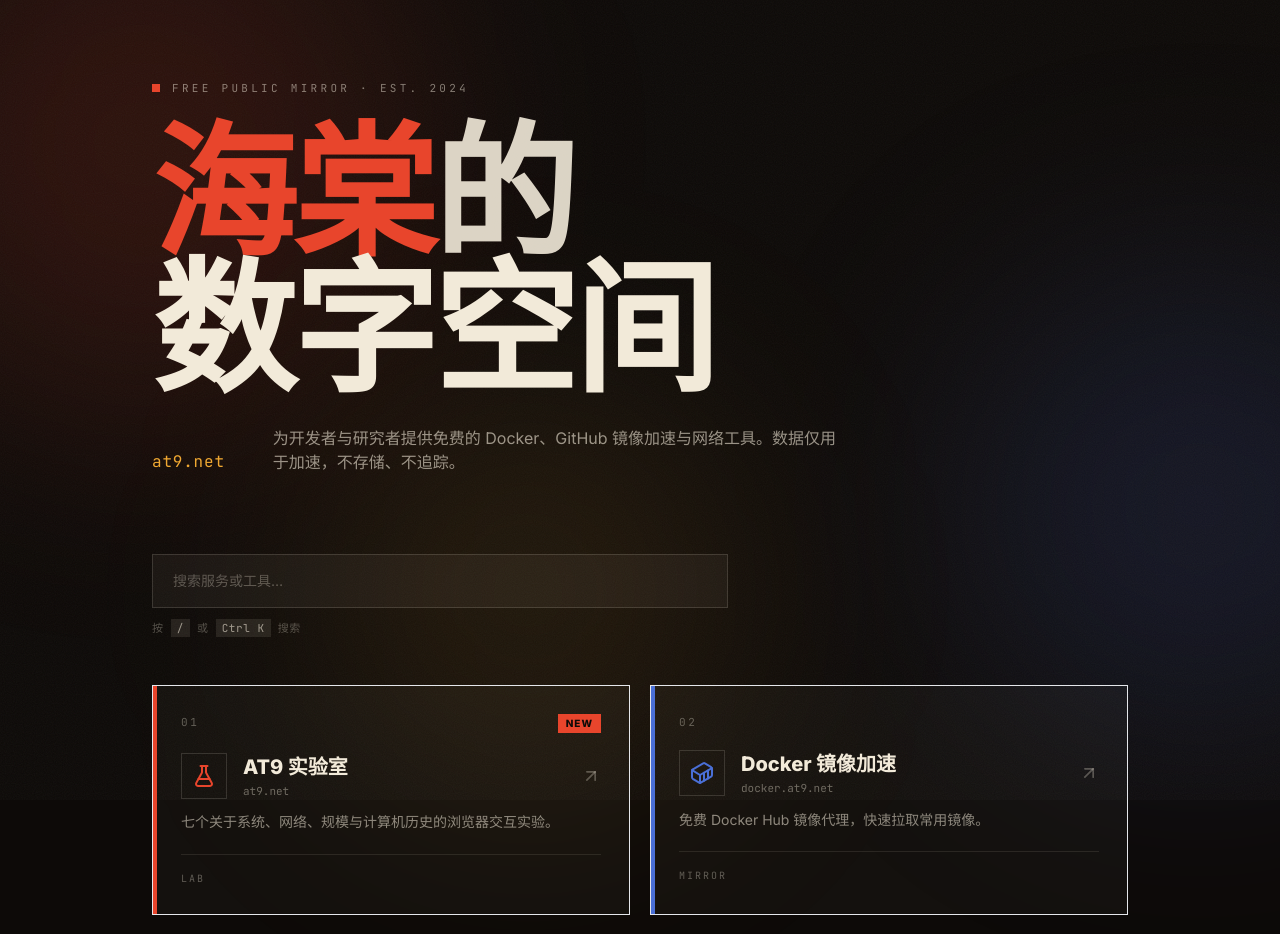
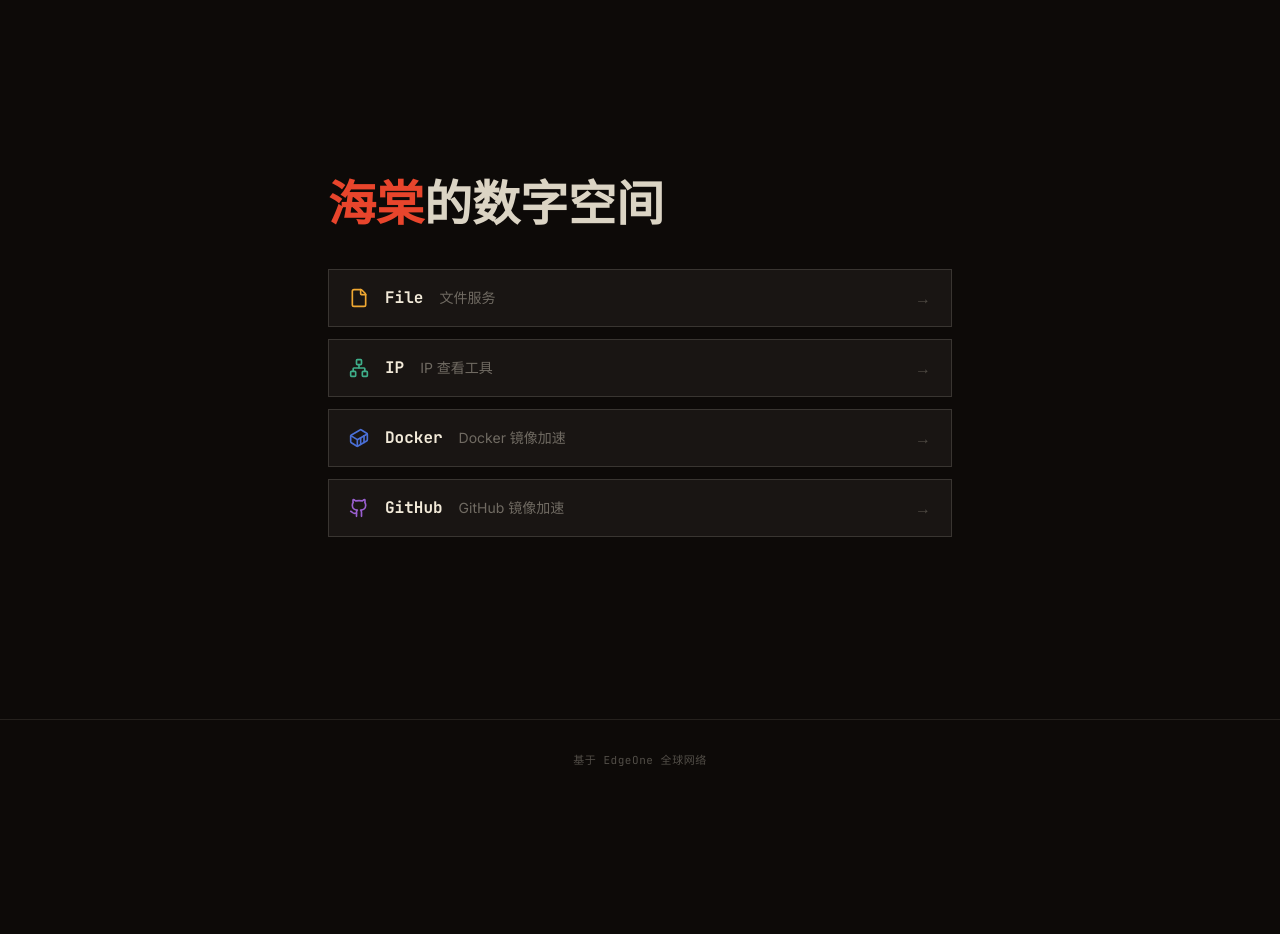
Before and after one commit to htazq/www, a React (Vite) app: page / in a window 1280 px wide. Shown: the top 934 px of the page. After the commit the page ends 800 px from the top, so only its background shows below. Built offline with nearby package versions, Linux system fonts and the light colour scheme.

Commit message:
简化首页：保留 file/ip/docker/github 四个导航，底部改为 EdgeOne

```diff
--- a/App.tsx
+++ b/App.tsx
@@ -1,143 +1,42 @@
-import { useEffect, useMemo, useRef, useState } from 'react';
 import { MIRROR_SITES, SITE_CONFIG } from './constants';
-import NavCard from './components/NavCard';
 
 const App = () => {
-  const [query, setQuery] = useState('');
-  const [showContent, setShowContent] = useState(false);
-  const searchRef = useRef<HTMLInputElement>(null);
-
-  useEffect(() => {
-    const timer = setTimeout(() => setShowContent(true), 250);
-    return () => clearTimeout(timer);
-  }, []);
-
-  useEffect(() => {
-    const handleKeyDown = (e: KeyboardEvent) => {
-      if ((e.ctrlKey || e.metaKey) && e.key.toLowerCase() === 'k') {
-        e.preventDefault();
-        searchRef.current?.focus();
-      }
-      if (e.key === '/' && document.activeElement !== searchRef.current) {
-        e.preventDefault();
-        searchRef.current?.focus();
-      }
-    };
-    window.addEventListener('keydown', handleKeyDown);
-    return () => window.removeEventListener('keydown', handleKeyDown);
-  }, []);
-
-  const filtered = useMemo(() => {
-    const q = query.trim().toLowerCase();
-    if (!q) return MIRROR_SITES;
-    return MIRROR_SITES.filter(
-      (item) =>
-        item.title.toLowerCase().includes(q) ||
-        item.description.toLowerCase().includes(q)
-    );
-  }, [query]);
-
   return (
-    <div className="grain min-h-screen w-full relative flex flex-col bg-ink text-paper selection:bg-cinnabar selection:text-paper">
-      {/* 背景色块 */}
-      <div className="fixed inset-0 pointer-events-none z-0">
-        <div className="absolute -top-32 -left-32 w-[34rem] h-[34rem] rounded-full bg-cinnabar/15 blur-[120px]" />
-        <div className="absolute top-1/3 -right-40 w-[30rem] h-[30rem] rounded-full bg-indigo/15 blur-[120px]" />
-        <div className="absolute bottom-0 left-1/4 w-[26rem] h-[26rem] rounded-full bg-amber/10 blur-[120px]" />
-      </div>
-
-      <main className="relative z-10 flex-1 w-full max-w-5xl mx-auto px-6 py-14 md:py-20 flex flex-col">
-        {/* Hero */}
-        <section className="mb-14 md:mb-20">
-          <div className="flex items-center gap-3 mb-8 font-mono text-[11px] tracking-[0.3em] text-paper/50">
-            <span className="w-2 h-2 bg-cinnabar" />
-            FREE PUBLIC MIRROR · EST. 2024
-          </div>
-
-          <h1 className="font-serifcn font-black leading-[0.95] tracking-tight text-[17vw] md:text-[9rem] mb-6">
+    <div className="min-h-screen w-full flex flex-col bg-ink text-paper selection:bg-cinnabar selection:text-paper">
+      <main className="flex-1 w-full max-w-2xl mx-auto px-6 py-20 flex flex-col justify-center">
+        <h1 className="font-serifcn font-black text-4xl md:text-5xl mb-10">
           <span className="text-cinnabar">海棠</span>
-            <span className="text-paper/90">的</span>
-            <br />
-            <span className="text-paper">数字空间</span>
+          <span className="text-paper/90">的数字空间</span>
         </h1>
 
-          <div className="flex flex-col md:flex-row md:items-end gap-6 md:gap-12">
-            <p className="font-mono text-sm md:text-base text-amber tracking-wider">
-              {SITE_CONFIG.name}
-            </p>
-            <p className="max-w-xl text-sm md:text-base text-paper/60 leading-relaxed">
-              {SITE_CONFIG.bio}
-            </p>
-          </div>
-        </section>
+        <nav className="flex flex-col gap-3">
+          {MIRROR_SITES.map((link) => {
+            const Icon = link.icon;
+            return (
+              <a
+                key={link.id}
+                href={link.url}
+                className="group flex items-center gap-4 px-5 py-4 border border-paper/15 bg-paper/5 hover:border-cinnabar hover:bg-paper/10 transition-colors"
+              >
+                <Icon size={20} style={{ color: link.color }} />
+                <span className="font-mono text-base font-bold text-paper group-hover:text-cinnabar transition-colors">
+                  {link.title}
+                </span>
+                <span className="text-sm text-paper/40 hidden sm:inline">
+                  {link.description}
+                </span>
+                <span className="ml-auto text-paper/25 group-hover:text-cinnabar transition-colors">→</span>
+              </a>
+            );
+          })}
+        </nav>
+      </main>
 
-        {/* Search */}
-        <section
-          className={`w-full max-w-xl mb-12 transition-all duration-700 ${
-            showContent ? 'opacity-100 translate-y-0' : 'opacity-0 translate-y-6'
-          }`}
-        >
-          <div className="relative">
-            <input
-              ref={searchRef}
-              type="search"
-              value={query}
-              onChange={(e) => setQuery(e.target.value)}
-              placeholder="搜索服务或工具…"
-              className="w-full px-5 py-4 bg-paper/5 border border-paper/15 rounded-none text-paper placeholder:text-paper/30 focus:outline-none focus:border-cinnabar transition-colors text-sm"
-            />
-            {query && (
-              <button
-                type="button"
-                onClick={() => setQuery('')}
-                className="absolute inset-y-0 right-0 pr-5 flex items-center text-paper/40 hover:text-cinnabar text-xl"
-              >
-                ×
-              </button>
-            )}
-          </div>
-          <p className="text-[11px] text-paper/30 font-mono mt-3 tracking-wider">
-            按 <kbd className="px-1.5 py-0.5 bg-paper/10 text-paper/60">/</kbd> 或 <kbd className="px-1.5 py-0.5 bg-paper/10 text-paper/60">Ctrl K</kbd> 搜索
-          </p>
-        </section>
-
-        {/* Cards */}
-        <section
-          className={`transition-all duration-700 delay-150 ${
-            showContent ? 'opacity-100 translate-y-0' : 'opacity-0 translate-y-6'
-          }`}
-        >
-          {filtered.length === 0 ? (
-            <div className="py-20 border border-dashed border-paper/20 text-center">
-              <p className="text-paper/50 mb-4">没有找到匹配的服务</p>
-              <button
-                type="button"
-                onClick={() => setQuery('')}
-                className="px-5 py-2.5 bg-cinnabar text-paper hover:bg-cinnabar/85 transition-colors text-sm font-medium"
-              >
-                重置搜索
-              </button>
-            </div>
-          ) : (
-            <div className="grid grid-cols-1 sm:grid-cols-2 gap-5">
-              {filtered.map((link, index) => (
-                <NavCard key={link.id} item={link} index={index} />
-              ))}
-            </div>
-          )}
-        </section>
-
-        {/* Footer */}
-        <footer className="mt-auto pt-20 flex flex-col md:flex-row items-start md:items-end justify-between gap-6 border-t border-paper/10 mt-16 pt-8">
-          <div>
-            <p className="font-serifcn font-black text-2xl text-paper/90 mb-1">海棠 · at9.net</p>
-            <p className="text-xs text-paper/40">{SITE_CONFIG.tagline}</p>
-          </div>
+      <footer className="w-full py-8 text-center border-t border-paper/10">
         <p className="font-mono text-[11px] text-paper/30 tracking-wider">
-            © {new Date().getFullYear()} · POWERED BY {SITE_CONFIG.poweredBy.toUpperCase()} · 免费供个人与开源使用
+          基于 EdgeOne 全球网络
         </p>
       </footer>
-      </main>
     </div>
   );
 };
--- a/constants.ts
+++ b/constants.ts
@@ -1,57 +1,48 @@
-import {
-  Container,
-  Github,
-  Network,
-  FlaskConical,
-} from 'lucide-react';
+import { File, Network, Container, Github } from 'lucide-react';
 import type { NavItem } from './types';
 
 export const SITE_CONFIG = {
   name: 'at9.net',
   headline: '海棠的数字空间',
   domains: ['www.at9.net', 'at9.net'],
-  tagline: '免费 · 公益 · 透明 —— 基于 Cloudflare 全球网络',
-  bio: '为开发者与研究者提供免费的 Docker、GitHub 镜像加速与网络工具。数据仅用于加速，不存储、不追踪。',
-  poweredBy: 'Cloudflare',
+  tagline: '基于 EdgeOne 全球网络',
 };
 
 export const MIRROR_SITES: NavItem[] = [
   {
-    id: 'experiments',
-    title: 'AT9 实验室',
-    url: 'https://www.at9.net/experiments/',
-    description: '七个关于系统、网络、规模与计算机历史的浏览器交互实验。',
-    icon: FlaskConical,
-    category: 'Lab',
-    color: '#e8452c',
-    isNew: true,
+    id: 'file',
+    title: 'File',
+    url: 'https://file.at9.net',
+    description: '文件服务',
+    icon: File,
+    category: 'Service',
+    color: '#f0a832',
+  },
+  {
+    id: 'ip',
+    title: 'IP',
+    url: 'https://ip.at9.net',
+    description: 'IP 查看工具',
+    icon: Network,
+    category: 'Tool',
+    color: '#3fae8a',
   },
   {
     id: 'docker',
-    title: 'Docker 镜像加速',
+    title: 'Docker',
     url: 'https://docker.at9.net',
-    description: '免费 Docker Hub 镜像代理，快速拉取常用镜像。',
+    description: 'Docker 镜像加速',
     icon: Container,
     category: 'Mirror',
     color: '#4a6fd6',
   },
   {
     id: 'github',
-    title: 'GitHub 镜像加速',
+    title: 'GitHub',
     url: 'https://github.at9.net',
-    description: 'GitHub 文件、Release、Raw 内容加速下载。',
+    description: 'GitHub 镜像加速',
     icon: Github,
     category: 'Mirror',
     color: '#9a5fd0',
-    isNew: true,
-  },
-  {
-    id: 'ip',
-    title: 'IP 查看工具',
-    url: 'https://ip.at9.net',
-    description: '快速查看当前公网 IP、地理位置与网络信息。',
-    icon: Network,
-    category: 'Tool',
-    color: '#3fae8a',
   },
 ];
--- a/index.html
+++ b/index.html
@@ -4,7 +4,7 @@
     <meta charset="UTF-8" />
     <meta name="viewport" content="width=device-width, initial-scale=1.0" />
     <title>at9.net · 海棠的数字空间</title>
-    <meta name="description" content="at9.net 提供免费公益镜像服务：Docker 镜像加速、GitHub 镜像加速、IP 查看工具，以及 7 个浏览器交互实验。" />
+    <meta name="description" content="at9.net 提供免费公益服务：文件服务、IP 查看工具、Docker 镜像加速、GitHub 镜像加速。基于 EdgeOne 全球网络。" />
     <link rel="icon" href="/experiments/favicon.svg" type="image/svg+xml" />
     <link rel="preconnect" href="https://fonts.googleapis.com" />
     <link rel="preconnect" href="https://fonts.gstatic.com" crossorigin />
--- a/types.ts
+++ b/types.ts
@@ -1,6 +1,6 @@
 import { LucideIcon } from 'lucide-react';
 
-export type NavCategory = 'Mirror' | 'Tool' | 'Lab';
+export type NavCategory = 'Mirror' | 'Tool' | 'Service';
 
 export interface NavItem {
   id: string;
```
Lines whose indentation alone changed are shown as unchanged.
